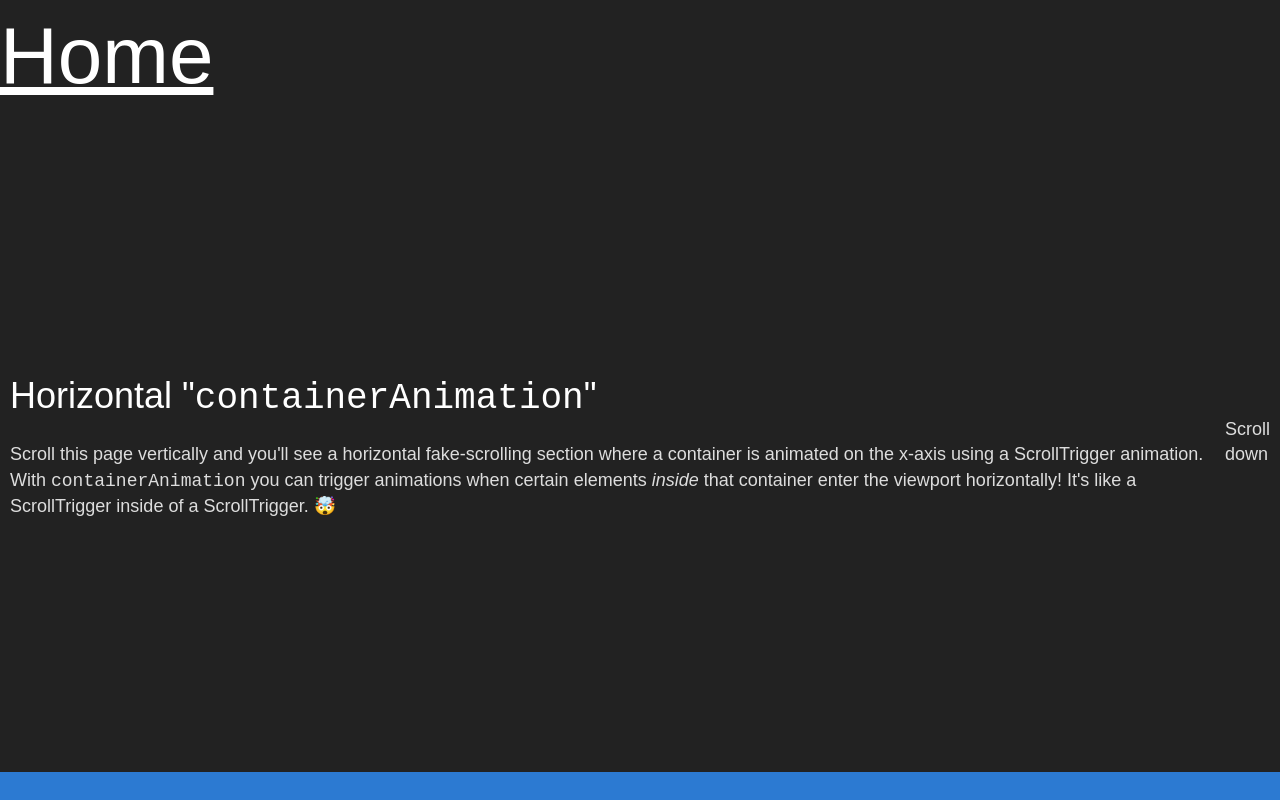
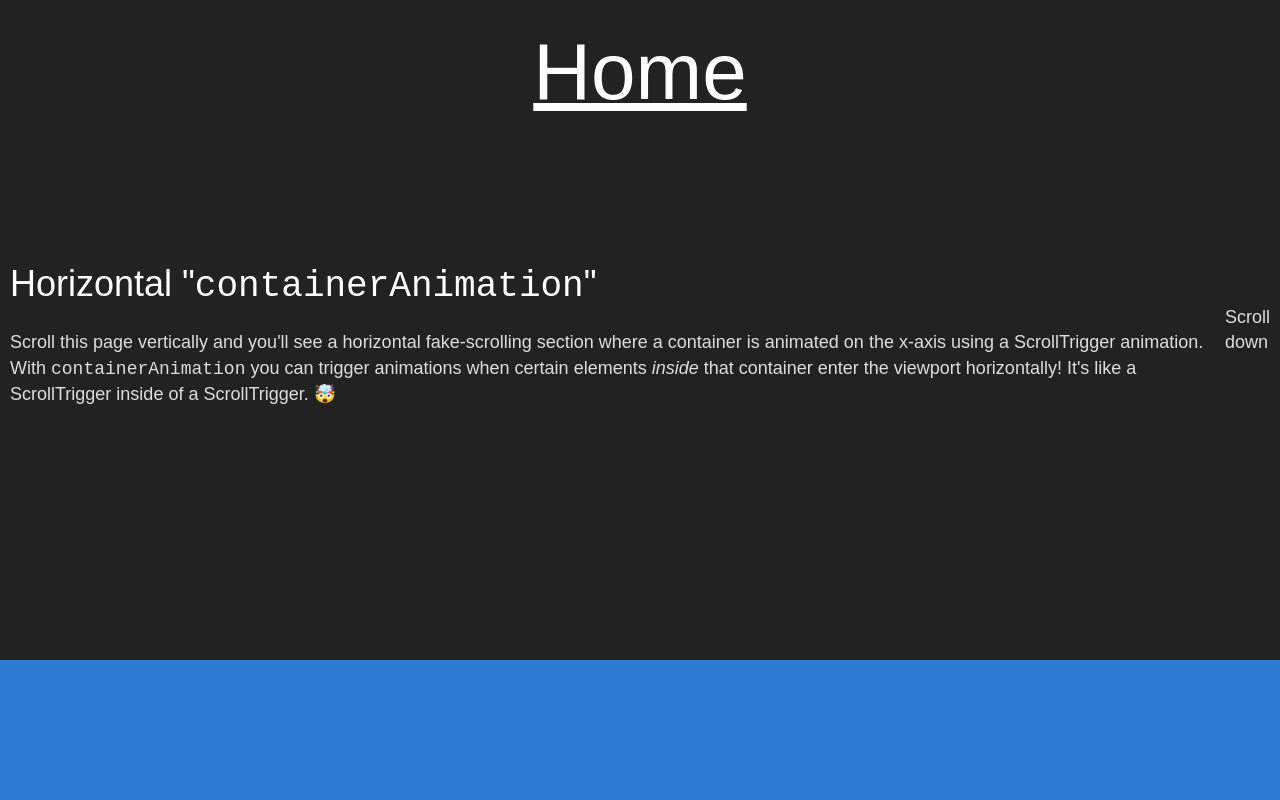
Before and after one commit to Ali-Dakoumi/Page-Transiton-BarbaJS-ScrollTrigger, a plain HTML site: page services.html in a window 1280 px wide. Drawn offline with nearby package versions, Linux system fonts and the light colour scheme; some packages are replaced by stand-ins of ours; a script that the page names is missing.

Commit message:
style changed

```diff
--- a/style.css
+++ b/style.css
@@ -22,10 +22,21 @@ body {
 .scroller {
   height: 100vh;
 }
-
+header {
+  width: 100vw;
+  display: flex;
+  justify-content: center;
+  align-items: center;
+  position: absolute;
+  top: 0;
+  left: 0;
+  background-color: transparent;
+  z-index: 100;
+}
 header a {
   color: black;
   font-size: 5rem;
+  margin: 1rem;
 }
 section {
   height: 100vh;
```
